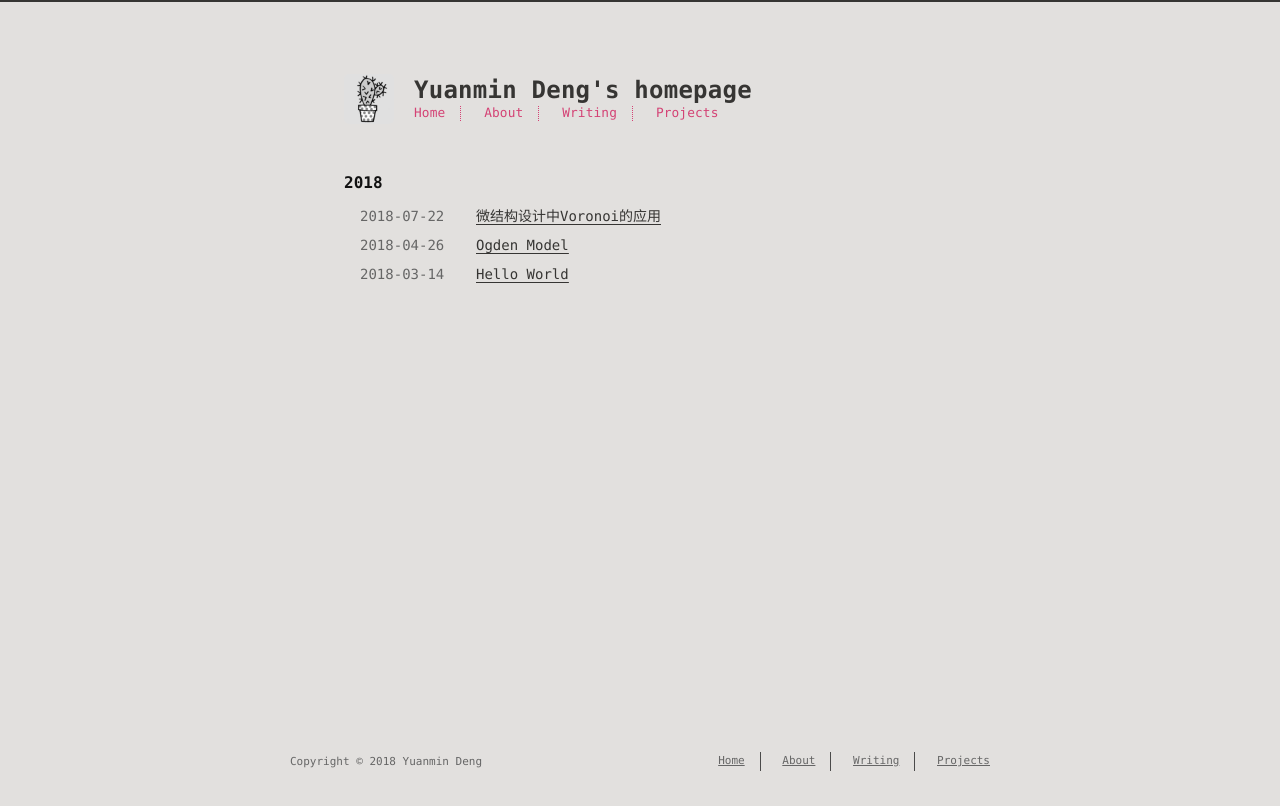
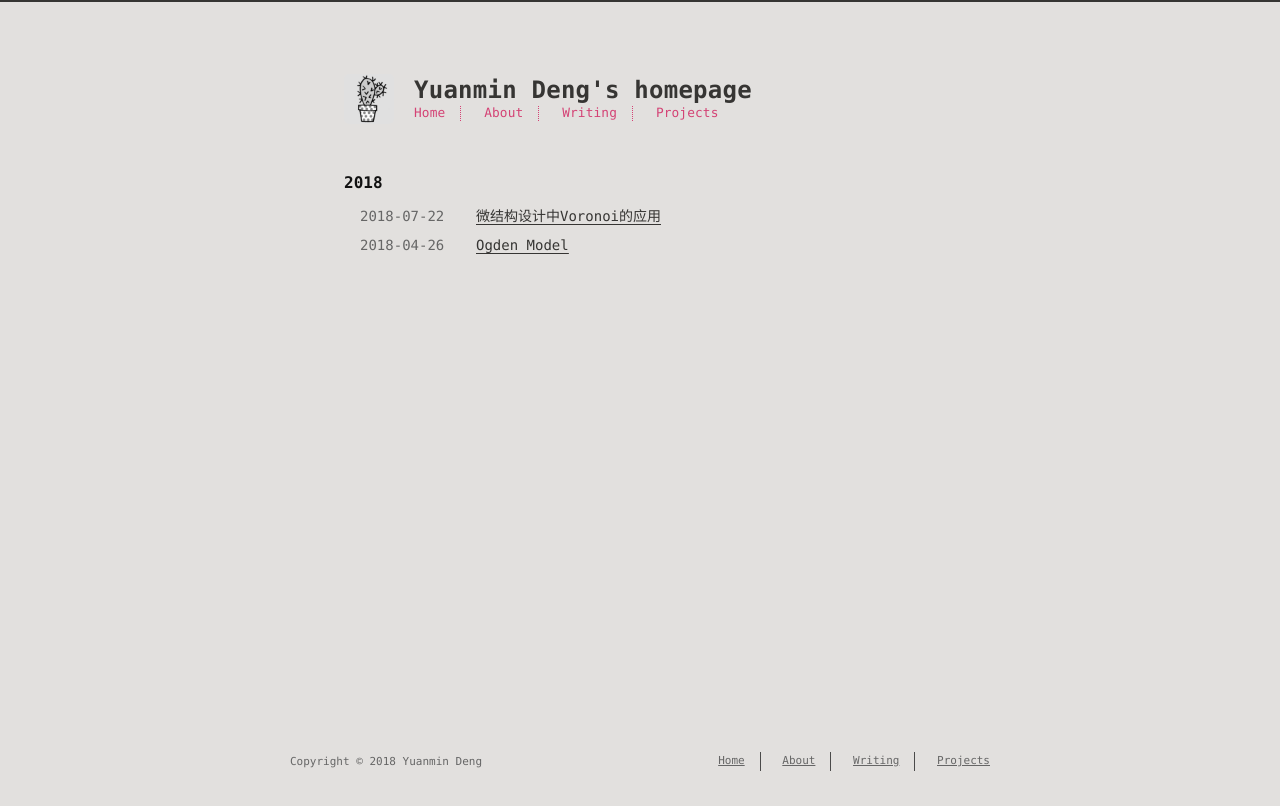
Before and after one commit to yuanmindeng/yuanmindeng.github.io, a plain HTML site: page archives/2018/index.html in a window 1280 px wide. Drawn offline with Linux system fonts and the light colour scheme; a web font is replaced by a local one.

Commit message:
Site updated: 2018-08-02 11:33:36

```diff
--- a/archives/2018/index.html
+++ b/archives/2018/index.html
@@ -121,26 +121,6 @@
 <span>
       </li>
 
-
-
-
-
-      <li class="post-item">
-
-    <div class="meta">
-        <time datetime="2018-03-14T09:01:12.000Z" itemprop="datePublished">2018-03-14</time>
-    </div>
-
-
-        <span>
-
-        <a class="" href="/2018/03/14/hello-world/">Hello World</a>
-
-
-
-<span>
-      </li>
-
   </ul>
 
 
```
Also changed, not shown: 2018/04/26/Ogden-Model/index.html (+0 -2 lines), archives/index.html (+0 -20 lines), content.json (+1 -1 lines), index.html (+0 -16 lines).
